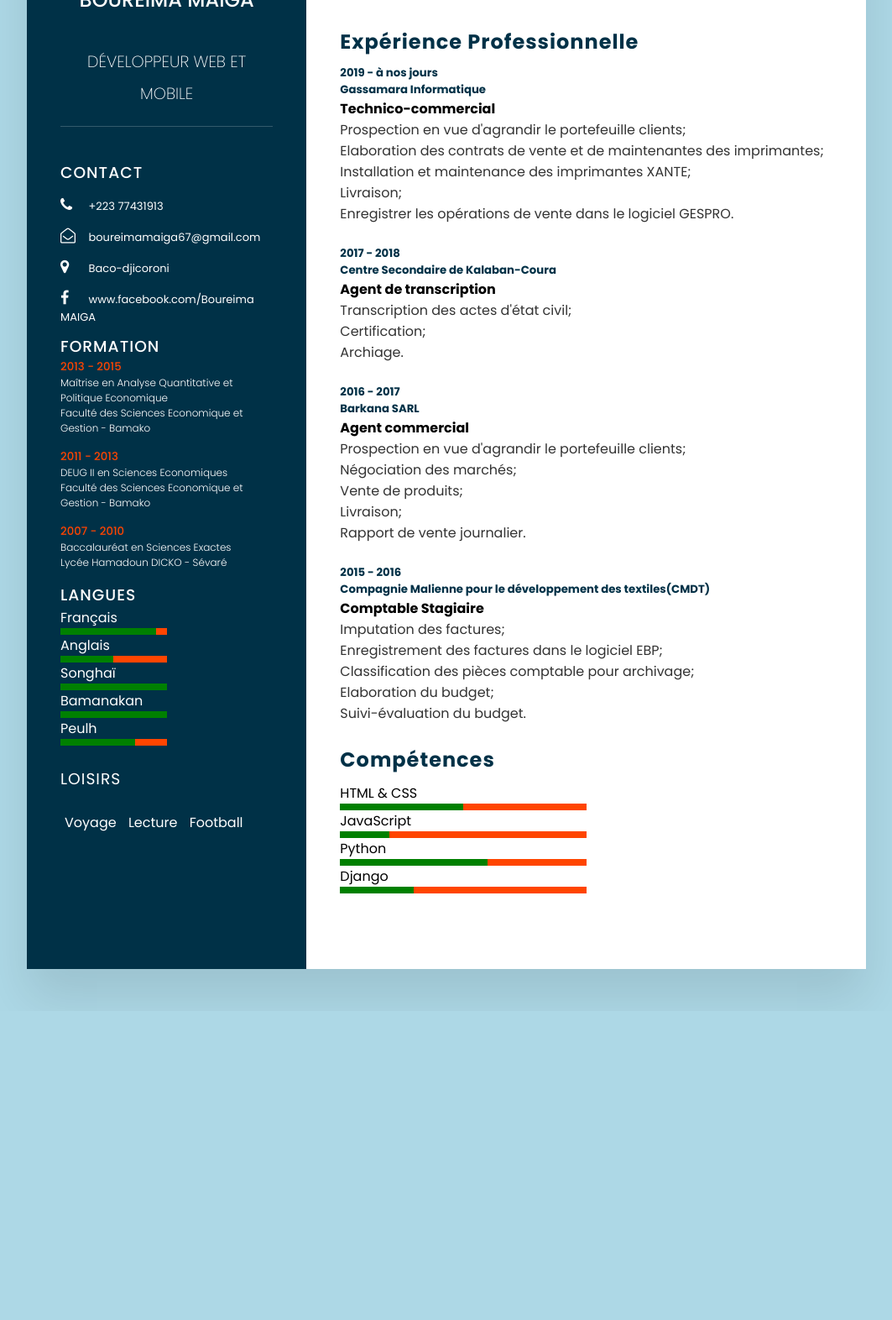
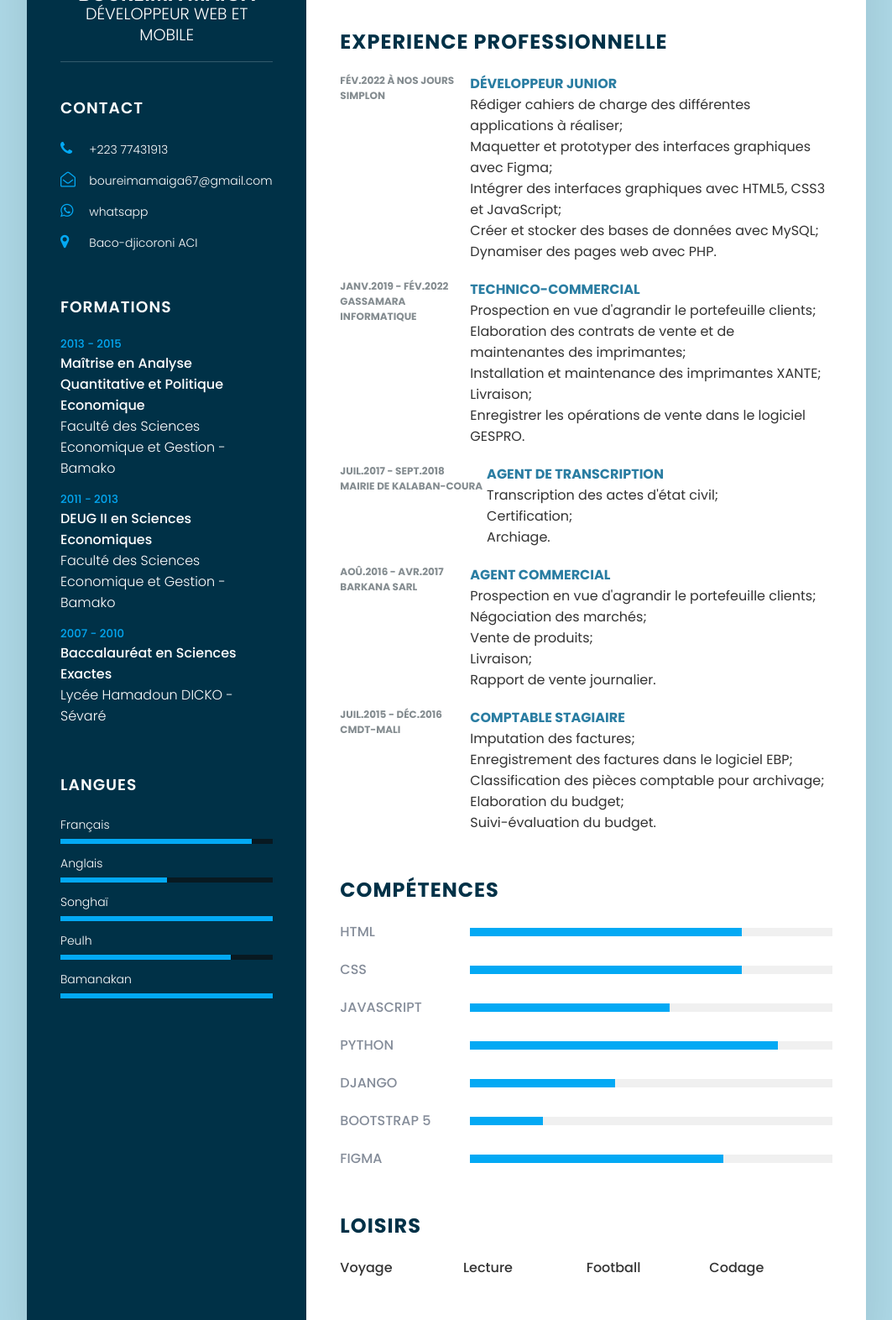
Before and after one commit to Babasky/mon_cv, a plain HTML site: page index.html in a window 1280 px wide. Shown: the part 328-1900 px from the top of the page at 84% size, without its empty margins (108-1171 px from the left). Before the commit the page ends 1532 px from the top, so only its background shows below. Drawn offline with Linux system fonts and the light colour scheme.

Commit message:
responsivité corrigée

```diff
--- a/index.html
+++ b/index.html
@@ -6,43 +6,42 @@
   <meta name="viewport" content="width=device-width, initial-scale=1.0">
   <link rel="stylesheet" href="https://cdnjs.cloudflare.com/ajax/libs/font-awesome/4.7.0/css/font-awesome.css" integrity="sha512-5A8nwdMOWrSz20fDsjczgUidUBR8liPYU+WymTZP1lmY9G6Oc7HlZv156XqnsgNUzTyMefFTcsFH/tnJE/+xBg==" crossorigin="anonymous" referrerpolicy="no-referrer" />
   <link rel="stylesheet" href="style.css">
-    <title>cv responsive</title>
+  <title>Document</title>
 </head>
 <body>
   <div class="container">
     <div class="left_side">
-            <div class="profile">
-                <div class="image">
-                    <img src="photo.jpg" alt="photo">
+      <div class="profileTexte">
+        <div class="imgBx">
+          <img src="image/photo.jpg" alt="">
         </div>
-                <h2>Boureima MAIGA<br><br><span>Développeur web et mobile</span></h2>
+        <h2>Boureima MAIGA<br><span>Développeur web et mobile</span></h2>
       </div>
-            <div class="contact">
-                <h3 class="contact_info">Contact</h3>
+
+      <div class="contactInfo">
+        <h3 class="title">Contact</h3>
         <ul>
           <li>
             <span class="icon"><i class="fa fa-phone" aria-hidden="true"></i></span>
-                        <span class="text"><a href="tel:+22377431913">+223 77431913</a></span>
+            <span class="text"><a href="tel:+22377431913">+223 77431913</a>  </span>
           </li>
           <li>
             <span class="icon"><i class="fa fa-envelope-open-o" aria-hidden="true"></i></span>
-                        <span class="text"> <a href="mailto:boureimamaiga67@gmail.com">boureimamaiga67@gmail.com</a></span>
+            <span class="text"><a href="mailto:boureimamaiga67@gmail.com" target="_blank">boureimamaiga67@gmail.com</a></span>
           </li>
-
+          <li>
+            <span class="icon"><i class="fa fa-whatsapp" aria-hidden="true"></i></span>
+            <span class="text"><a href="https://wa.me/77431913" target="_blank">whatsapp</a></span>
+          </li>
           <li>
             <span class="icon"><i class="fa fa-map-marker" aria-hidden="true"></i></span>
-                        <span class="text">Baco-djicoroni</span>
-                    </li>
-                    <li>
-                        <span class="icon"><i class="fa fa-facebook" aria-hidden="true"></i></span>
-                        <span class="text">www.facebook.com/Boureima MAIGA</span>
+            <span class="text">Baco-djicoroni ACI</span>
           </li>
         </ul>
       </div>
-
-            <div class="Infoeducation">
-                <h3 class="contact_info">formation</h3>
-                <ul class="uls">
+      <div class="contactInfo education">
+        <h3 class="title">Formations</h3>
+        <ul>
           <li>
            <h5>2013 - 2015</h5>
            <h4>Maîtrise en Analyse Quantitative et Politique Economique</h4>
@@ -59,12 +58,12 @@
             <h4>Lycée Hamadoun DICKO - Sévaré</h4>
         </li>
 
+
         </ul>
       </div>
-
-            <div class="Infolangue">
-                <h3 class="contact_info">Langues</h3>
-                <ul class="uls">
+      <div class="contactInfo language">
+        <h3 class="title">Langues</h3>
+        <ul>
           <li>
             <span class="text">Français</span>
             <span class="percent">
@@ -84,41 +83,47 @@
             </span>
           </li>
           <li>
+            <span class="text">Peulh</span>
+            <span class="percent">
+              <div style="width: 80%;"></div>
+            </span>
+          </li>
+          <li>
             <span class="text">Bamanakan</span>
             <span class="percent">
               <div style="width: 100%;"></div>
             </span>
           </li>
-                    <li>
-                        <span class="text">Peulh</span>
-                        <span class="percent">
-                            <div style="width: 70%;"></div>
-                        </span>
-                    </li>
-
         </ul>
-            </div><br>
-            <div class="infoloisir">
-                <h3>Loisirs</h3><br>
-                <span class="text">Voyage</span>
-                <span class="text">Lecture</span>
-                <span class="text">Football</span>
+      </div>
     </div>
 
-
-        </div>
     <div class="right_side">
-            <div class="apropos">
-                <h2 class="titre2">Profil</h2>
+      <div class="about">
+        <h2 class="title2">Profil</h2>
         <p>Détenteur d’une maîtrise en Analyse Quantitative et Politique Economique avec trois ans d’expérience en tant que Technico-commercial dans une entreprise informatique,
             je suis actuellement en reconversion professionnelle pour développeur web et mobile et je cherche une entreprise qui travaille dans le domaine du numérique et
             de l’innovation technologique et qui m’aidera à monter en compétence et à devenir un développeur professionnel.</p>
       </div>
-            <div class="apropos">
-                <h2 class="titre2">Expérience Professionnelle</h2>
+    <div class="about">
+        <h2 class="title2">Experience professionnelle</h2>
         <div class="box">
-                    <div class="annee">
-                        <h5>2019 - à nos jours</h5>
+            <div class="year_company">
+              <h5>Fév.2022 à nos jours</h5>
+              <h5>Simplon</h5>
+            </div>
+            <div class="text">
+              <h4>Développeur Junior</h4>
+              <p>Rédiger cahiers de charge des différentes applications à réaliser;</p>
+              <p>Maquetter et prototyper des interfaces graphiques avec Figma;</p>
+              <p>Intégrer des interfaces graphiques avec HTML5, CSS3 et JavaScript;</p>
+              <p>Créer et stocker des bases de données avec MySQL;</p>
+              <p>Dynamiser des pages web avec PHP.</p>
+            </div>
+        </div>
+        <div class="box">
+            <div class="year_company">
+              <h5>Janv.2019 - Fév.2022</h5>
               <h5>Gassamara Informatique</h5>
             </div>
             <div class="text">
@@ -128,12 +133,12 @@
               <p>Installation et maintenance des imprimantes XANTE;</p>
               <p>Livraison;</p>
               <p>Enregistrer les opérations de vente dans le logiciel GESPRO.</p>
-
-                    </div><br>
-
-                    <div class="annee">
-                        <h5>2017 - 2018</h5>
-                        <h5>Centre Secondaire de Kalaban-Coura</h5>
+            </div>
+        </div>
+        <div class="box">
+          <div class="year_company">
+            <h5>Juil.2017 -  Sept.2018</h5>
+            <h5>Mairie de Kalaban-Coura</h5>
           </div>
           <div class="text">
             <h4>Agent de transcription</h4>
@@ -141,11 +146,11 @@
             <p>Certification;</p>
             <p>Archiage.</p>
 
-
-                    </div><br>
-
-                    <div class="annee">
-                        <h5>2016 - 2017</h5>
+          </div>
+      </div>
+      <div class="box">
+        <div class="year_company">
+          <h5>Aoû.2016 - Avr.2017</h5>
           <h5>Barkana SARL</h5>
         </div>
         <div class="text">
@@ -155,10 +160,12 @@
           <p>Vente de produits;</p>
           <p>Livraison;</p>
           <p>Rapport de vente journalier.</p>
-                    </div><br>
-                    <div class="annee">
-                        <h5>2015 - 2016</h5>
-                        <h5>Compagnie Malienne pour le développement des textiles(CMDT) </h5>
+        </div>
+      </div>
+      <div class="box">
+        <div class="year_company">
+          <h5>Juil.2015 - Déc.2016</h5>
+          <h5>CMDT-MALI </h5>
         </div>
         <div class="text">
           <h4>Comptable Stagiaire</h4>
@@ -167,39 +174,67 @@
           <p>Classification des pièces comptable pour archivage;</p>
           <p>Elaboration du budget;</p>
           <p>Suivi-évaluation du budget.</p>
-                    </div><br>
         </div>
-                <div class="apropos">
-                    <h2 class="titre2">Compétences</h2>
-                    <ul class="uls">
-                        <li><span class="text">HTML & CSS</span>
-                            <span class="percent">
-                                <div style="width: 50%;"></div>
-                            </span>
-                        </li>
-                        <li><span>JavaScript</span>
-                            <span class="percent">
+      </div>
+
+    </div>
+      <div class="about skills">
+        <h2 class="title2">Compétences</h2>
+        <div class="box">
+          <h4>Html</h4>
+          <div class="percent">
+            <div style="width: 75%;"></div>
+          </div>
+        </div>
+        <div class="box">
+          <h4>Css</h4>
+          <div class="percent">
+            <div style="width: 75%;"></div>
+          </div>
+        </div>
+        <div class="box">
+          <h4>JavaScript</h4>
+          <div class="percent">
+            <div style="width: 55%;"></div>
+          </div>
+        </div>
+        <div class="box">
+          <h4>Python</h4>
+          <div class="percent">
+            <div style="width: 85%;"></div>
+          </div>
+        </div>
+        <div class="box">
+          <h4>Django</h4>
+          <div class="percent">
+            <div style="width: 40%;"></div>
+          </div>
+        </div>
+        <div class="box">
+          <h4>Bootstrap 5</h4>
+          <div class="percent">
             <div style="width: 20%;"></div>
-                            </span>
-                        </li>
-                        <li><span>Python</span>
-                            <span class="percent">
-                                <div style="width: 60%;"></div>
-                            </span>
+          </div>
+        </div>
+        <div class="box">
+          <h4>Figma</h4>
+          <div class="percent">
+            <div style="width: 70%;"></div>
+          </div>
+        </div>
 
-                        </li>
-                        <li><span>Django</span>
-                            <span class="percent">
-                                <div style="width: 30%;"></div>
-                            </span>
-                        </li>
+      </div>
+      <div class="about interest">
+        <h2 class="title2">Loisirs</h2>
+        <ul>
+          <li>Voyage</li>
+          <li>Lecture</li>
+          <li>Football</li>
+          <li>Codage</li>
         </ul>
       </div>
     </div>
-
-
   </div>
 
-    </div>
 </body>
 </html>
--- a/style.css
+++ b/style.css
@@ -6,7 +6,7 @@
     font-family: 'Poppins', sans-serif;
 }
 body{
-    background: lightblue;
+    background-color: lightblue;
     display: flex;
     justify-content: center;
     align-items: center;
@@ -19,14 +19,19 @@ body{
     max-width: 1000px;
     min-height: 1000px;
     margin: 50px;
-    background: #fff;
+    background-color: #fff;
     display: grid;
     grid-template-columns: 1fr 2fr;
     box-shadow: 0 35px 55px rgba(0, 0, 0, 0.1);
 }
 
+.container .left_side{
+    position: relative;
+    background-color: #003147;
+    padding: 40px;
+}
 
-.profile{
+.profileTexte{
     position: relative;
     display: flex;
     flex-direction: column;
@@ -34,9 +39,7 @@ body{
     padding-bottom: 20px;
     border-bottom: 1px solid rgba(255, 255, 255, 0.2);
 }
-
-
-.profile .image{
+.profileTexte .imgBx{
     position: relative;
     width: 200px;
     height: 200px;
@@ -44,7 +47,7 @@ body{
     overflow: hidden;
 }
 
-.profile .image img{
+.profileTexte .imgBx img{
     position: absolute;
     top: 0;
     left: 0;
@@ -53,166 +56,210 @@ body{
     object-fit: cover;
 }
 
-.profile h2{
+.profileTexte h2{
     color: #fff;
     font-size: 1.5rem;
     margin-top: 20px;
     text-transform: uppercase;
     text-align: center;
-    font-weight: 450;
-    line-height: 1.5em;
+    font-weight: 600;
+    line-height: 1.4rem;
 }
 
-.profile h2 span{
+.profileTexte h2 span{
     font-size: 0.8em;
-    font-weight: 200;
+    font-weight: 300;
 }
 
-
-.contact{
+.contactInfo{
     padding-top: 40px;
 }
-
-.contact_info{
-   color: #fff;
-   text-transform: uppercase;
-   font-weight: 500;
-   letter-spacing: 1px;
+.contactInfo .text{
+    font-size: 14px;
 }
 
+.title{
+    color: #fff;
+    text-transform: uppercase;
+    font-weight: 600;
+    letter-spacing: 1px;
+    margin-bottom: 20px;
+}
 
-.contact ul{
+.contactInfo ul{
     position: relative;
 
 }
-
-
-.contact ul li{
+.contactInfo ul li{
     position: relative;
     list-style: none;
     margin: 10px 0;
     cursor: pointer;
-    font-size: 13px;
-    color: #fff;
-}
-.contact ul li a{
-    text-decoration: none;
-    color: #fff;
 
 }
 
-.contact ul li a:hover{
-    color: orangered;
-}
-
-
-.contact ul li .icon{
+.contactInfo ul li .icon{
     display: inline-block;
     width: 30px;
     font-size: 18px;
+    color: #03a9f4;
+}
+.contactInfo ul li a{
+    text-decoration: none;
     color: #fff;
 }
 
+.contactInfo ul li span{
+    color: #fff;
+    font-weight: 300;
+}
 
-.Infoeducation li{
+.contactInfo.education li{
     margin-bottom: 15px;
 }
-
-.Infoeducation h5{
-    color: orangered;
+.contactInfo.education h5{
+    color: #03a9f4;
     font-weight: 500;
-
+}
+.contactInfo.education h4:nth-child(2){
+    color: #fff;
+    font-weight: 500;
+}
+.contactInfo.education h4{
+    color: #fff;
+    font-weight: 300;
 }
 
-.Infoeducation h4{
-    color: #fff;
-    font-weight: 300;
-    font-size: 12px;
-}
-
-.infoloisir .text{
-   margin: 5px;
-    color: white;
-}
-
-.infoloisir h3{
-    color: white;
-    text-transform: uppercase;
-    font-weight: 400;
-    letter-spacing: 1px;
-}
-
-.Infolangue .text{
-    color: #fff;
-}
-
-.Infolangue .percent{
+.contactInfo.language .percent{
     position: relative;
     width: 100%;
-    height: 8px;
-    background: white;
+    height: 6px;
+    background: #081921;
     display: block;
+    margin-top: 5px;
 }
-
-.Infolangue .percent div{
+.contactInfo.language .percent div{
     position: absolute;
     top: 0;
     left: 0;
     height: 100%;
-    background: orangered;
+    background: #03a9f4;
 }
 
-.uls .percent{
+
+
+.container .right_side{
     position: relative;
-    width: 50%;
-    height: 8px;
-    background: orangered;
-    display: block;
+    background-color: #fff;
+    padding: 40px;
 }
 
-.uls .percent div{
-    position: absolute;
-    top: 0;
-    left: 0;
-    height: 100%;
-    background: green;
-}
-
-.apropos{
+.about{
     margin-bottom: 50px;
 }
 
-.apropos :last-child{
+.about:last-child{
     margin-bottom: 0;
 }
 
-.titre2{
+.title2{
     color: #003147;
     letter-spacing: 1px;
     margin-bottom: 10px;
+    text-transform: uppercase;
 }
 
 p{
     color: #333;
 }
-.uls{
-    list-style: none;
+
+.about .box{
+    display: flex;
+    flex-direction: row;
+    margin: 20px 0;
+    gap: 5px;
 }
 
-.annee{
-    color: #003147;
+.about .box .year_company{
+    min-width: 150px;
+}
+.about .box .year_company h5{
+    text-transform: uppercase;
+    color: #848c90;
+    font-weight: 6000;
+    font-size: 12px;
+}
+.about .box .text h4{
+    text-transform: uppercase;
+    color: #2a7da2;
+    font-size: 16px;
+}
+.skills .box{
+    position: relative;
+    width: 100%;
+    display: grid;
+    grid-template-columns: 150px 1fr;
+    justify-content: center;
+    align-items: center;
+}
+.skills .box h4{
+    text-transform: uppercase;
+    color: #848c99;
+    font-weight: 500;
+}
+.skills .box  .percent{
+    position: relative;
+    width: 100%;
+    height: 10px;
+    background: #f0f0f0;
+}
+.skills .box  .percent div{
+    position: absolute;
+    top: 0;
+    left: 0;
+    height: 100%;
+    background: #03a9f4;
+}
+.interest ul{
+    display: grid;
+    grid-template-columns: repeat(4,1fr);
+}
+
+.interest ul li{
+    list-style: none;
+    color: #333;
+    font-weight: 500;
+    margin: 10px 0;
+}
+.interest ul li .fa{
+    color: #03a9f4;
+    font-size: 18px;
+    width: 20px;
 }
 
 
+@media (max-width:1000px) {
+    .container{
+        margin: 10px;
+        grid-template-columns: repeat(1,1fr);
+    }
+    .interest ul{
+        grid-template-columns: repeat(2,1fr);
+    }
 
-.container .left_side{
-    position: relative;
-    background: #003147;
-    padding: 40px;
 }
 
-.container .right_side{
-    position: relative;
-    background: #fff;
-    padding: 40px;
+@media (max-width:600px){
+    .about .box{
+        flex-direction: column;
+    }
+    .about .box .year_company{
+        margin-bottom: 5px;
+    }
+    .interest ul{
+        grid-template-columns: repeat(1,1fr);
+    }
+    .skills .box{
+        grid-template-columns: repeat(1,1fr);
+    }
 }
```
Also changed, not shown: image/photo.jpg (renamed from photo.jpg). Lines whose indentation alone changed are shown as unchanged.
